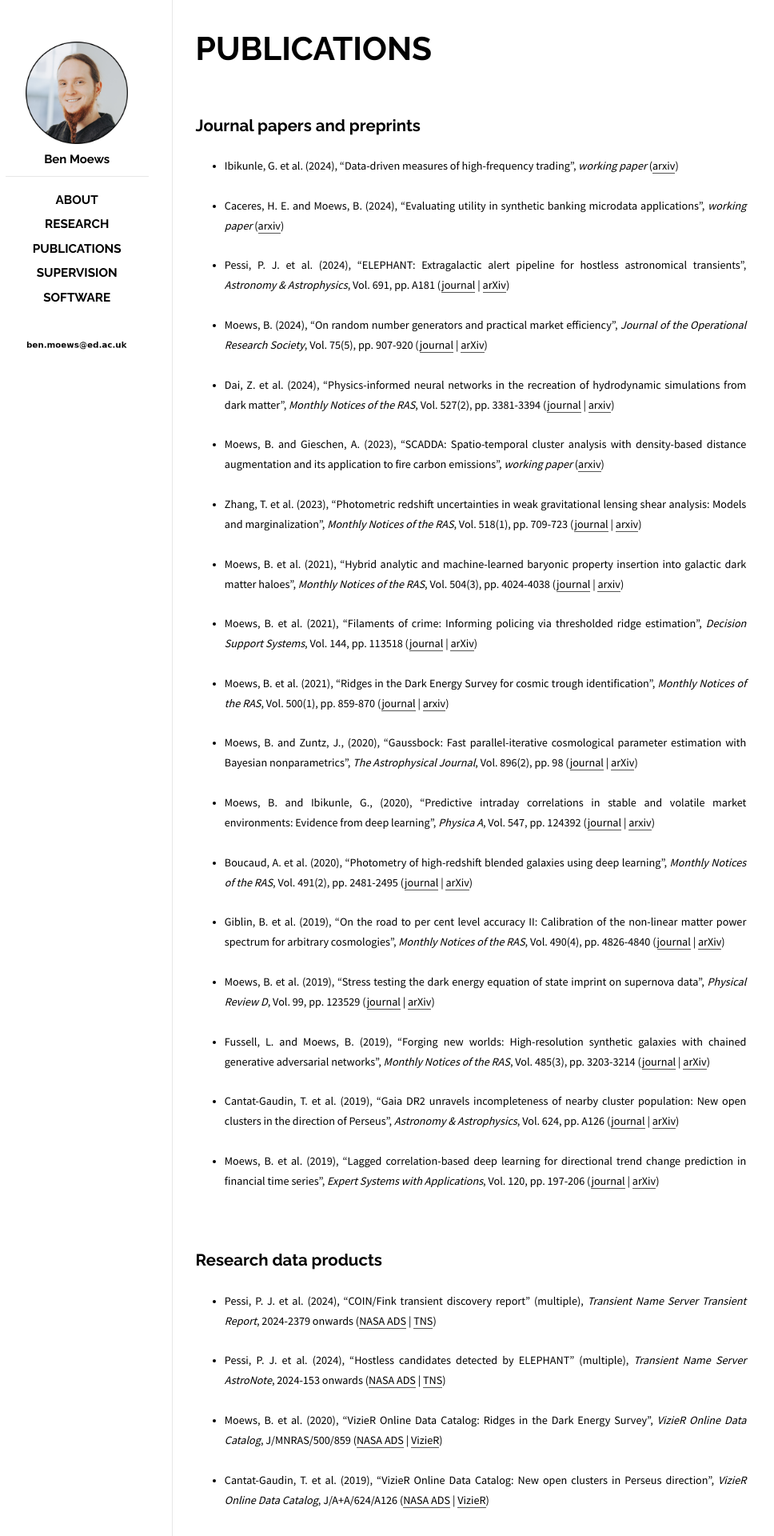
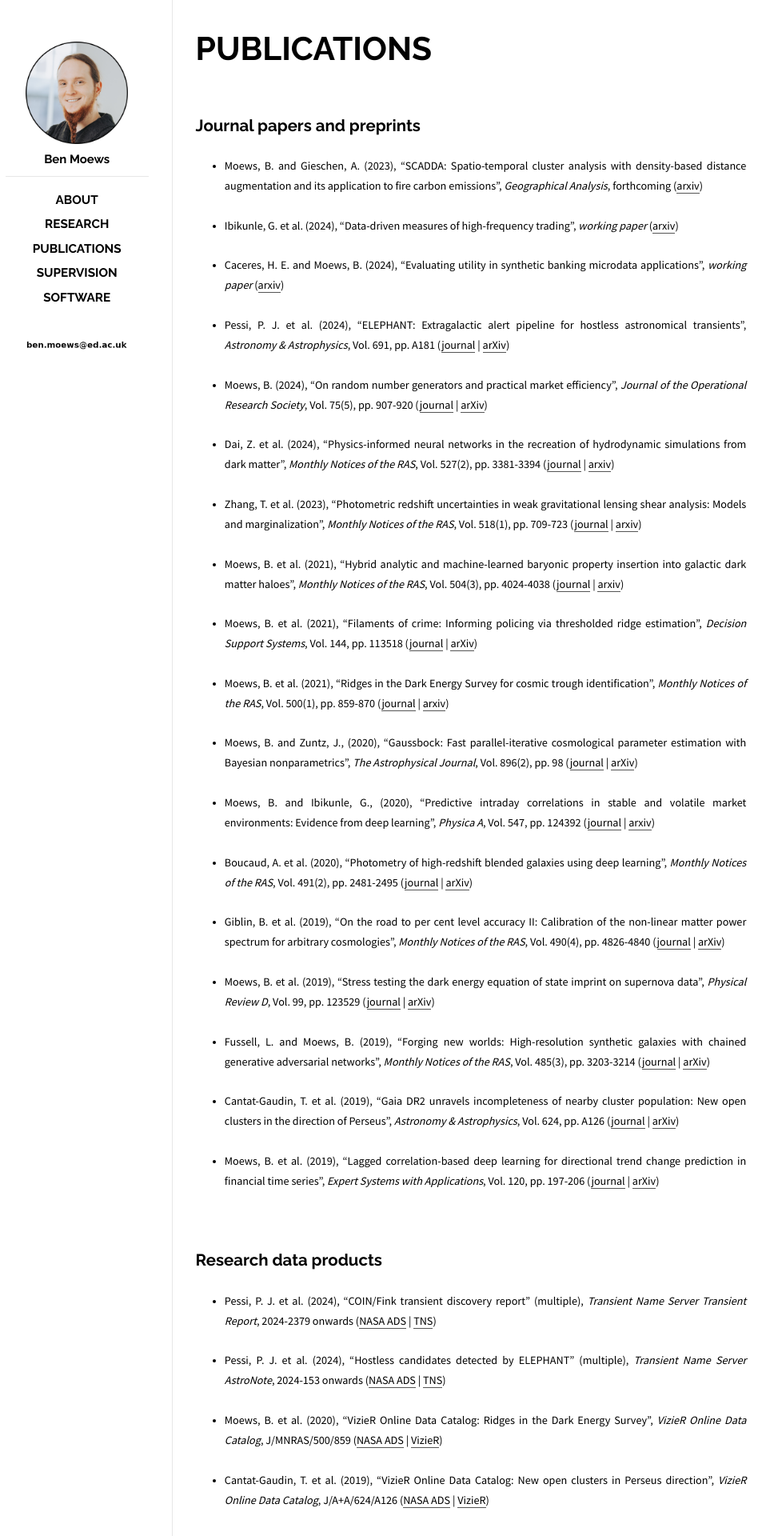
Before and after one commit to moews/moews.github.io, a Jekyll site: the page built from _posts/2017-03-25-publications.md, in a window 1280 px wide. Shown: the top 1920 px of the page at 80% size, without its empty margins (143-1111 px from the left). Built offline with Jekyll 4.4.1, drawn with Linux system fonts in a browser that asks for light colours; some of the changed lines change nothing that is shown.

Commit message:
Update 2017-03-25-publications.md

```diff
--- a/_posts/2017-03-25-publications.md
+++ b/_posts/2017-03-25-publications.md
@@ -10,6 +10,8 @@ categories: posts
 
 ## Journal papers and preprints
 
+* <small>Moews, B. and Gieschen, A. (2023), "SCADDA: Spatio-temporal cluster analysis with density-based distance augmentation and its application to fire carbon emissions", _Geographical Analysis_, forthcoming ([arxiv](https://arxiv.org/abs/2311.04290))</small>
+
 * <small>Ibikunle, G. et al. (2024), "Data-driven measures of high-frequency trading", _working paper_ ([arxiv](https://arxiv.org/abs/2405.08101))</small>
 
 * <small>Caceres, H. E. and Moews, B. (2024), "Evaluating utility in synthetic banking microdata applications", _working paper_ ([arxiv](https://arxiv.org/abs/2410.22519))</small>
@@ -19,8 +21,6 @@ categories: posts
 * <small>Moews, B. (2024), "On random number generators and practical market efficiency", _Journal of the Operational Research Society_, Vol. 75(5), pp. 907-920 ([journal](https://doi.org/10.1080/01605682.2023.2219292) | [arXiv](https://arxiv.org/abs/2305.17419))</small>
 
 * <small>Dai, Z. et al. (2024), "Physics-informed neural networks in the recreation of hydrodynamic simulations from dark matter", _Monthly Notices of the RAS_, Vol. 527(2), pp. 3381-3394 ([journal](https://doi.org/10.1093/mnras/stad3394) | [arxiv](https://arxiv.org/abs/2303.14090))</small>
-
-* <small>Moews, B. and Gieschen, A. (2023), "SCADDA: Spatio-temporal cluster analysis with density-based distance augmentation and its application to fire carbon emissions", _working paper_ ([arxiv](https://arxiv.org/abs/2311.04290))</small>
 
 * <small>Zhang, T. et al. (2023), "Photometric redshift uncertainties in weak gravitational lensing shear analysis: Models and marginalization", _Monthly Notices of the RAS_, Vol. 518(1), pp. 709-723 ([journal](https://doi.org/10.1093/mnras/stac3090) | [arxiv](https://arxiv.org/abs/2206.10169))</small>
 
```
